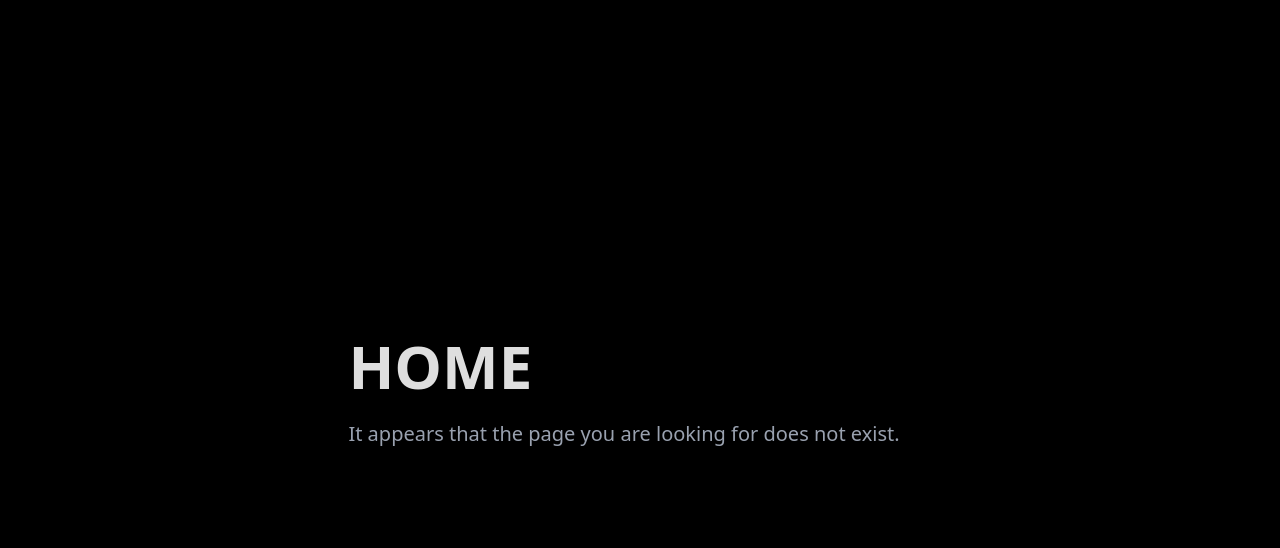
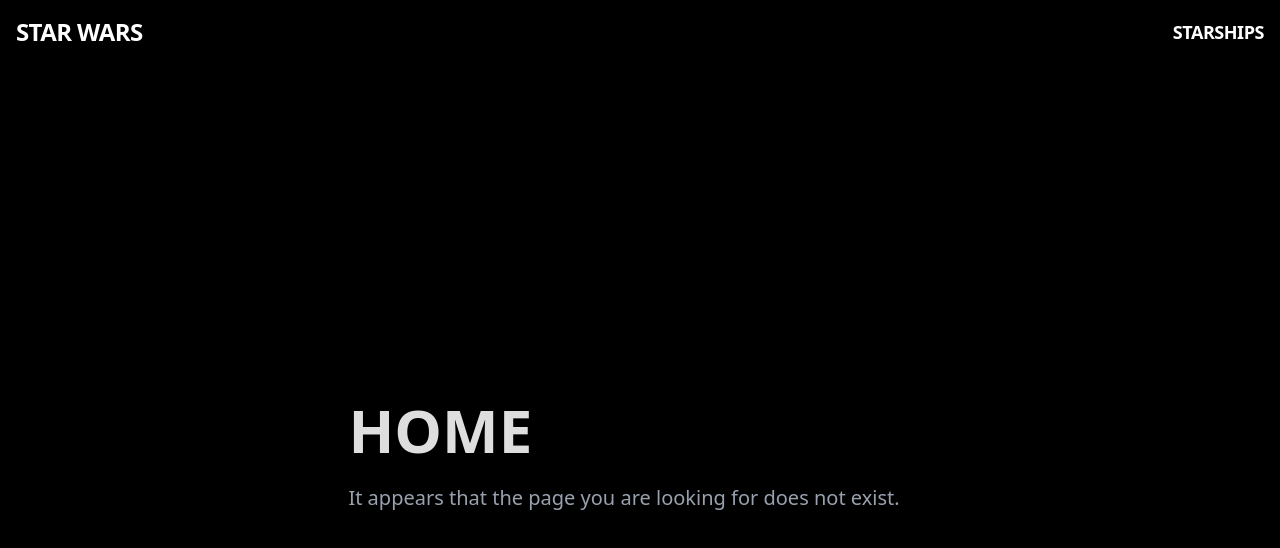
Before and after one commit to francamateus93/7.Starwars-api-react, a React (Vite) app: page / in a window 1280 px wide. Shown: the top 548 px of the page. Built offline with nearby package versions, Linux system fonts and the light colour scheme; no server answers.

Commit message:
feat: Add images API and configuring

```diff
--- a/src/AppRouter.jsx
+++ b/src/AppRouter.jsx
@@ -1,6 +1,7 @@
 import React from "react";
 import NotFound from "./views/NotFound";
 import HomePage from "./views/HomePage";
+import Navbar from "./components/Navbar";
 import ShipDetails from "./views/ShipDetails";
 import StarshipsPage from "./views/StarshipsPage";
 import { BrowserRouter, Routes, Route } from "react-router-dom";
@@ -8,6 +9,7 @@ import { BrowserRouter, Routes, Route } from "react-router-dom";
 function App() {
   return (
     <BrowserRouter>
+      <Navbar />
       <Routes>
         <Route path="/" element={<HomePage />} />
         <Route path="/starships" element={<StarshipsPage />} />
--- /dev/null
+++ b/src/components/Navbar.jsx
@@ -0,0 +1,19 @@
+import { Link } from "react-router-dom";
+
+function Navbar() {
+  return (
+    <nav className="bg-black text-white p-4 flex items-center justify-between">
+      <Link to="/" className="text-2xl font-bold tracking-tight uppercase">
+        Star Wars
+      </Link>
+      <Link
+        to="/starships"
+        className="text-lg font-semibold uppercase tracking-tight"
+      >
+        Starships
+      </Link>
+    </nav>
+  );
+}
+
+export default Navbar;
--- a/src/views/ShipDetails.jsx
+++ b/src/views/ShipDetails.jsx
@@ -1,11 +1,14 @@
 import React, { useState, useEffect } from "react";
 import { useParams } from "react-router-dom";
+import { Link } from "react-router-dom";
 import fetchShipDetails from "../api/ShipsDetailsApi";
+import errorImage from "../assets/Starwars-visualguide-big-placeholder.jpg";
 
 const ShipDetails = () => {
   const { id } = useParams();
   const [ship, setShip] = useState();
   const [loading, setLoading] = useState(true);
+  const shipImage = `https://starwars-visualguide.com/assets/img/starships/${id}.jpg`;
 
   console.log(id);
 
@@ -24,10 +27,21 @@ const ShipDetails = () => {
     getShipDetails();
   }, [id]);
 
-  const shipImage = `https://starwars-visualguide.com/assets/img/starships/${id}.jpg`;
-
   if (loading) return <p>Loading details...</p>;
-  if (!ship) return <p className="text-white">Ship not found</p>;
+  if (!ship)
+    return (
+      <div className="flex flex-col items-center justify-center p-8">
+        <p className="text-3xl font-semibold uppercase tracking-tight text-white">
+          Ship not found
+        </p>
+        <Link
+          to="/starships"
+          className="px-8 py-2 shadow-lg mt-4 text-center rounded-lg text-white bg-yellow-600 hover:text-white hover:bg-yellow-700 transition"
+        >
+          Back to Home
+        </Link>
+      </div>
+    );
 
   return (
     <div className="bg-black text-white min-h-screen flex flex-col gap-4 items-center p-6">
@@ -41,14 +55,16 @@ const ShipDetails = () => {
           src={shipImage}
           alt={ship.name}
           className="w-96 h-auto rounded-lg shadow-lg"
+          onError={(e) => (e.target.src = errorImage)}
         />
         <div className="bg-neutral-900 p-6 tracking-tight rounded w-full max-w-lg text-gray-400">
           <h1 className="text-3xl font-semibold uppercase pb-2 mb-4">
             {ship.name}
           </h1>
           <p className=" mb-6">
-            {ship.description ||
-              "Lorem Ipsum is simply dummy text of the printing and typesetting industry. Lorem Ipsum has been the industry's standard dummy text ever since the 1500s."}
+            Lorem Ipsum is simply dummy text of the printing and typesetting
+            industry. Lorem Ipsum has been the industry's standard dummy text
+            ever since the 1500s.
           </p>
           <div className="flex gap-4">
             <div className="flex flex-col gap-2 font-medium">
```
Also changed, not shown: src/assets/Starwars-visualguide-big-placeholder.jpg (added).
